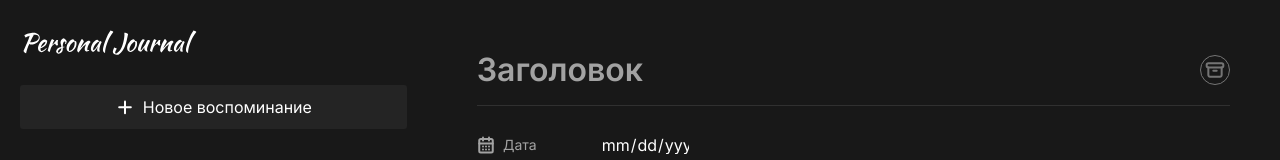
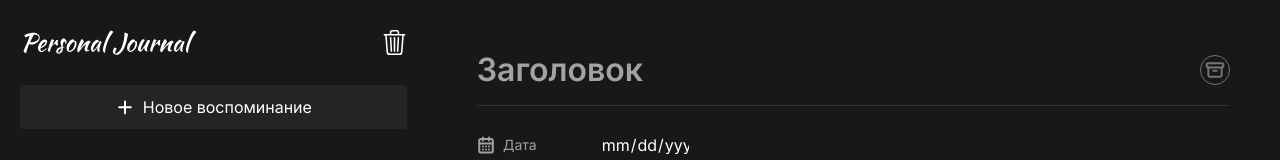
Before and after one commit to Lyaguh21/PersonalJournal, a React (Vite) app: page / in a window 1280 px wide. Shown: the top 160 px of the page. Built offline with nearby package versions, Linux system fonts and the light colour scheme.

Commit message:
add clear localstorage/fix

```diff
--- a/src/App.jsx
+++ b/src/App.jsx
@@ -41,10 +41,16 @@ function App() {
       },
     ]);
   }
+
+  function clearList() {
+    console.log("CLEAN");
+    localStorage.clear();
+    setItems(items);
+  }
   return (
     <section className="font-Inter flex">
       <LeftPanel>
-        <Header />
+        <Header clear={clearList} />
         <JournalAddButton />
         <JournalList items={items} />
       </LeftPanel>
--- a/src/components/business/Header.jsx
+++ b/src/components/business/Header.jsx
@@ -1,7 +1,12 @@
 export default function Header() {
   return (
-    <header>
+    <header className="flex justify-between align-middle">
       <img src="/logo.svg" alt="" className="w-[180px] h-[25px]" />
+      <img
+        src="/Trash3.svg"
+        className="hover:opacity-80"
+        onClick={() => localStorage.clear()}
+      />
     </header>
   );
 }
--- a/src/components/business/JournalForm.jsx
+++ b/src/components/business/JournalForm.jsx
@@ -1,10 +1,23 @@
-import { useState } from "react";
+import { useEffect, useState } from "react";
 import Button from "../ui/Button";
+const INITIAL = {
+  title: true,
+  date: true,
+  text: true,
+};
 export default function JournalForm({ onSubmit }) {
-  const [formValidation, setFormValidation] = useState({
-    title: true,
-    date: true,
-    text: true,
+  const [formValidation, setFormValidation] = useState(INITIAL);
+
+  useEffect(() => {
+    let TimerID;
+    if (!formValidation.date || !formValidation.text || !formValidation.title) {
+      TimerID = setTimeout(() => {
+        setFormValidation(INITIAL);
+      }, 2000);
+    }
+    return () => {
+      clearTimeout(TimerID);
+    };
   });
 
   const addJournalItem = (e) => {
@@ -47,7 +60,13 @@ export default function JournalForm({ onSubmit }) {
               placeholder="Заголовок"
               className="inputForm text-[32px] font-semibold h-[40px] w-full placeholder-white placeholder-opacity-60"
             />
-            <img src="\delete.svg" alt="" className="inputForm align-middle " />
+
+            <img
+              id="delete"
+              src="\delete.svg"
+              alt=""
+              className="inputForm align-middle "
+            />
           </div>
 
           <div className="flex flex-col ">
```
Also changed, not shown: public/Trash3.svg (added).
